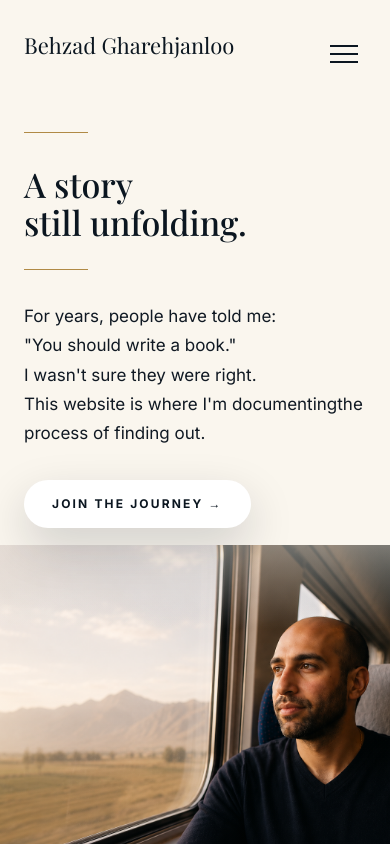
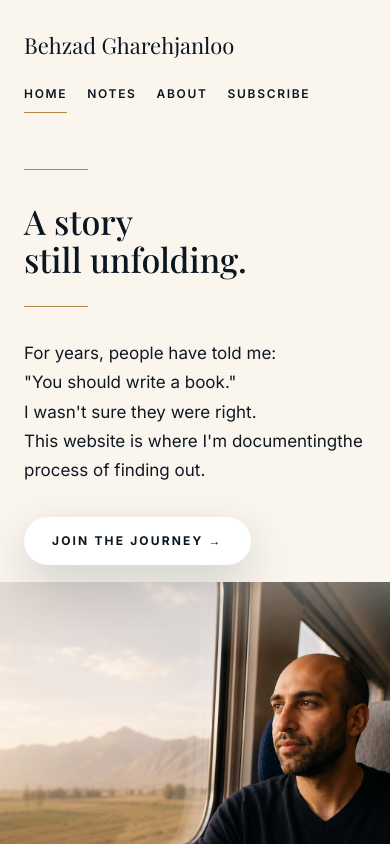
Before and after one commit to behzadgharehjanloo/behzadgh-website, a Next.js app: page / in a window 390 px wide. Shown: the top 844 px of the page. Built offline with nearby package versions, Linux system fonts and the light colour scheme.

Commit message:
Show mobile homepage navigation links

```diff
--- a/app/page.tsx
+++ b/app/page.tsx
@@ -20,37 +20,26 @@ export default function Home() {
         <div className="absolute inset-x-0 bottom-0 h-[45vh] bg-[linear-gradient(180deg,rgba(250,246,238,0.04)_0%,rgba(250,246,238,0)_40%,rgba(5,10,18,0.12)_100%)] md:inset-0 md:h-auto md:bg-[linear-gradient(90deg,rgba(250,246,238,0.94)_0%,rgba(250,246,238,0.82)_30%,rgba(250,246,238,0.24)_56%,rgba(7,10,15,0.08)_100%)]" />
         <div className="absolute inset-0 bg-[linear-gradient(180deg,rgba(250,246,238,0.98)_0%,rgba(250,246,238,0.92)_49%,rgba(250,246,238,0)_68%)] md:bg-[linear-gradient(180deg,rgba(250,246,238,0.34)_0%,rgba(250,246,238,0)_28%)]" />
 
-        <header className="relative z-20 mx-auto flex w-full max-w-7xl items-start justify-between px-6 pt-8 sm:px-10 md:absolute md:inset-x-0 md:top-0 md:px-12 lg:px-14">
+        <header className="relative z-20 mx-auto flex w-full max-w-7xl flex-col items-start gap-6 px-6 pt-8 sm:px-10 md:absolute md:inset-x-0 md:top-0 md:flex-row md:items-start md:justify-between md:px-12 lg:px-14">
           <Link href="/" className="font-serif text-[22px] leading-tight text-[#0b1620] md:text-[28px]">
             Behzad Gharehjanloo
           </Link>
           <nav
             aria-label="Primary navigation"
-            className="hidden items-center gap-10 text-sm font-medium uppercase tracking-[0.14em] text-white md:flex"
+            className="flex flex-wrap items-center gap-x-5 gap-y-3 text-[12px] font-semibold uppercase tracking-[0.14em] text-[#0b1620] sm:text-[13px] md:gap-10 md:text-sm md:font-medium md:text-white"
           >
             {navItems.map((item) => (
               <Link
                 key={item.href}
                 href={item.href}
-                className={`pb-4 transition hover:text-[#d8b36a] ${
-                  item.href === "/" ? "border-b border-[#b08a45] text-[#f8f1e5]" : ""
+                className={`pb-2 transition hover:text-[#8f6d2f] md:pb-4 md:hover:text-[#d8b36a] ${
+                  item.href === "/" ? "border-b border-[#b08a45] md:text-[#f8f1e5]" : ""
                 }`}
               >
                 {item.label}
               </Link>
             ))}
           </nav>
-          <button
-            type="button"
-            aria-label="Open navigation"
-            className="flex h-11 w-11 items-center justify-center text-[#0b1620] md:hidden"
-          >
-            <span className="flex w-7 flex-col gap-1.5">
-              <span className="h-0.5 w-full bg-current" />
-              <span className="h-0.5 w-full bg-current" />
-              <span className="h-0.5 w-full bg-current" />
-            </span>
-          </button>
         </header>
 
         <div className="relative z-10 mx-auto w-full max-w-7xl px-6 pb-[47vh] pt-14 sm:px-10 md:px-12 md:pb-16 md:pt-28 lg:px-14">
```
